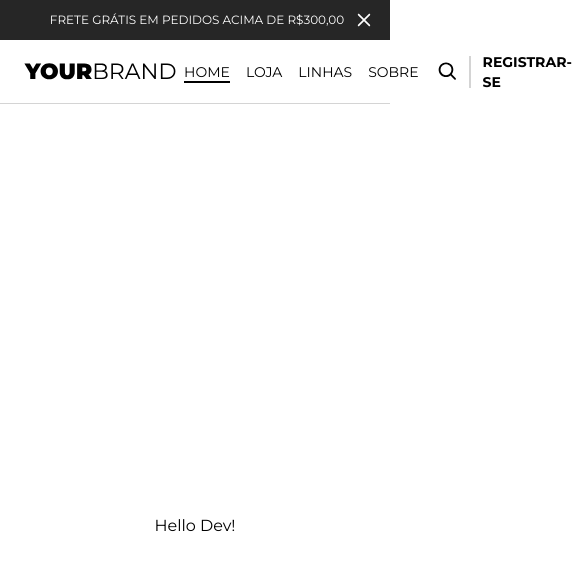
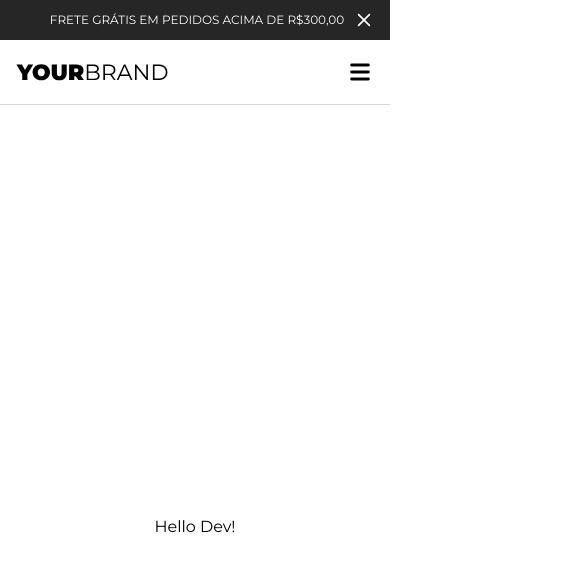
Before and after one commit to andradematheusdev/yourbrand-cosmetics, a Next.js app: page / in a window 390 px wide. Shown: the top 570 px of the page, 585 px wide, since content can reach past the window. Built offline with nearby package versions, Linux system fonts and the light colour scheme.

Commit message:
Mobile navigation toggle

```diff
--- /dev/null
+++ b/components/Header/Header.tsx
@@ -0,0 +1,23 @@
+import Announcement from "../Announcement/Announcement";
+import Logo from "../Logo";
+import Data from '../../fakedata/Data';
+import Link from "next/link";
+import MainNavigation from "../MainNavigation/MainNavigation";
+import MobileNavToggle from "../MobileNavToggle/MobileNavToggle";
+
+export default function Header() {
+  return (
+    <header className="border-b border-neutral-300">
+      <Announcement message={Data.announcement} />
+      <div className="flex w-full h-16 items-center px-4">
+        <div className="flex items-center flex-1">
+          <Link href={"/"}>
+            <a><Logo /></a>
+          </Link>
+        </div>
+        <MainNavigation />
+        <MobileNavToggle />
+      </div>
+    </header>
+  )
+}
--- a/components/MainNavigation/MainNavigation.tsx
+++ b/components/MainNavigation/MainNavigation.tsx
@@ -1,19 +1,9 @@
-import Announcement from "../Announcement/Announcement";
-import Logo from "../Logo";
-import Data from '../../fakedata/Data';
 import Link from "next/link";
 import { CgSearch } from "react-icons/cg";
 
 export default function MainNavigation() {
   return (
-    <header>
-      <Announcement message={Data.announcement} />
-      <nav className="flex w-full h-16 items-center px-6 border-b border-neutral-300 uppercase text-sm">
-        <div className="flex-1">
-          <Link href={"/"}>
-            <a><Logo /></a>
-          </Link>
-        </div>
+    <nav className="hidden md:flex items-center px-4 uppercase text-sm">
         <ul className="flex h-8 items-center child:px-2 border-r-2 border-neutral-300 pr-1 mr-1">
           <li>
             <Link href={"/"}>
@@ -36,7 +26,7 @@ export default function MainNavigation() {
             </Link>
           </li>
           <li>
-              <a role={'button'}><CgSearch size={22} /></a>
+              <a role={'button'} className="hover:text-neutral-500 transition-colors"><CgSearch size={22} /></a>
           </li>
         </ul>
         <ul className="flex child:px-2">
@@ -48,6 +38,5 @@ export default function MainNavigation() {
           </li>
         </ul>
       </nav>
-    </header>
   )
 }
--- /dev/null
+++ b/components/MobileNavToggle/MobileNavToggle.tsx
@@ -0,0 +1,7 @@
+import {HiMenu} from 'react-icons/hi';
+
+export default function MobileNavToggle() {
+  return (
+    <a role={'button'} className="inline-block md:hidden"><HiMenu size={28} /></a>
+  )
+}
--- a/components/index.tsx
+++ b/components/index.tsx
@@ -1,3 +1,5 @@
+import Header from './Header/Header';
 import MainNavigation from "./MainNavigation/MainNavigation";
+import MobileNavToggle from "./MobileNavToggle/MobileNavToggle";
 
-export {MainNavigation};
+export {MainNavigation, MobileNavToggle, Header};
--- a/pages/index.tsx
+++ b/pages/index.tsx
@@ -1,7 +1,7 @@
 import type { NextPage } from 'next';
 import Head from 'next/head';
 import styles from '../styles/Main.module.css';
-import {MainNavigation} from '../components/';
+import {Header} from '../components/';
 
 const Home: NextPage = () => {
   return (
@@ -11,7 +11,7 @@ const Home: NextPage = () => {
         <meta name="description" content="Generated by create next app" />
         <link rel="icon" href="/favicon.ico" />
       </Head>
-      <MainNavigation />
+      <Header />
       <main className={styles.main}>
         <div>Hello Dev!</div>
       </main>
```
